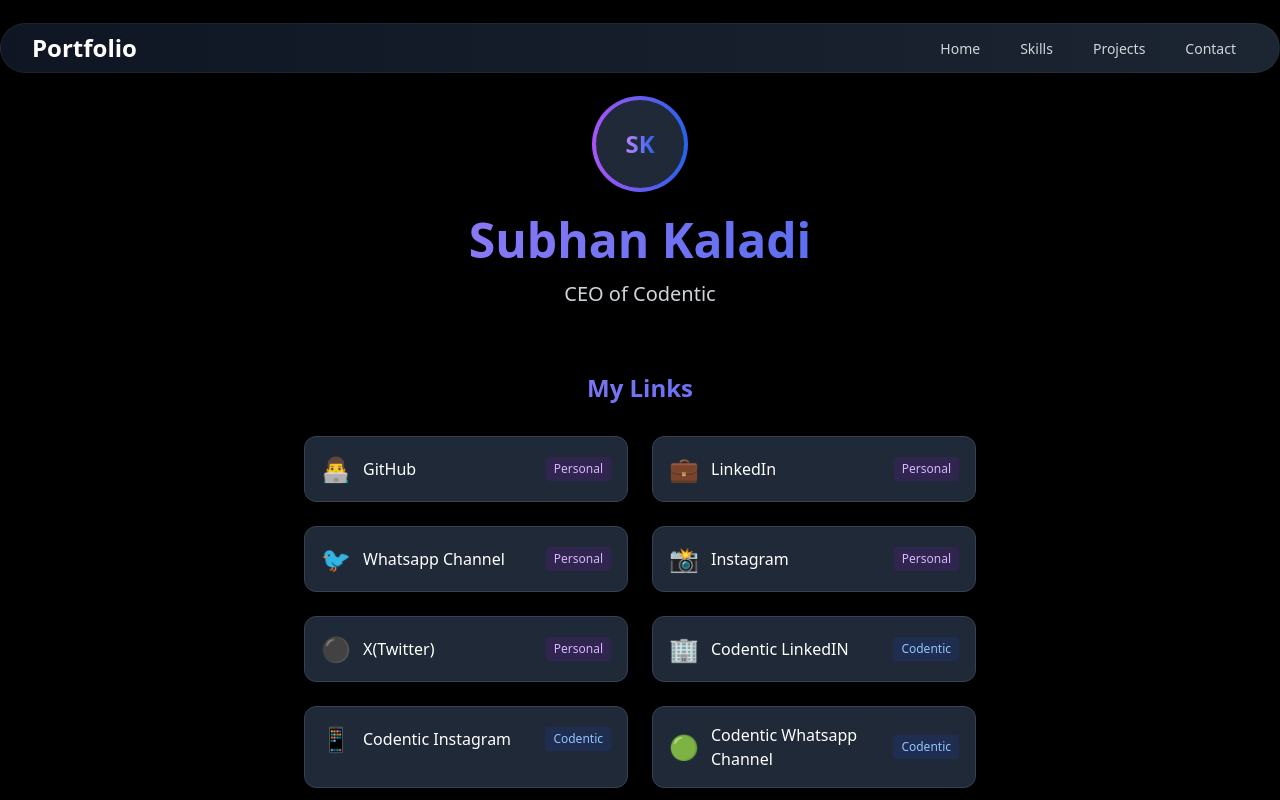
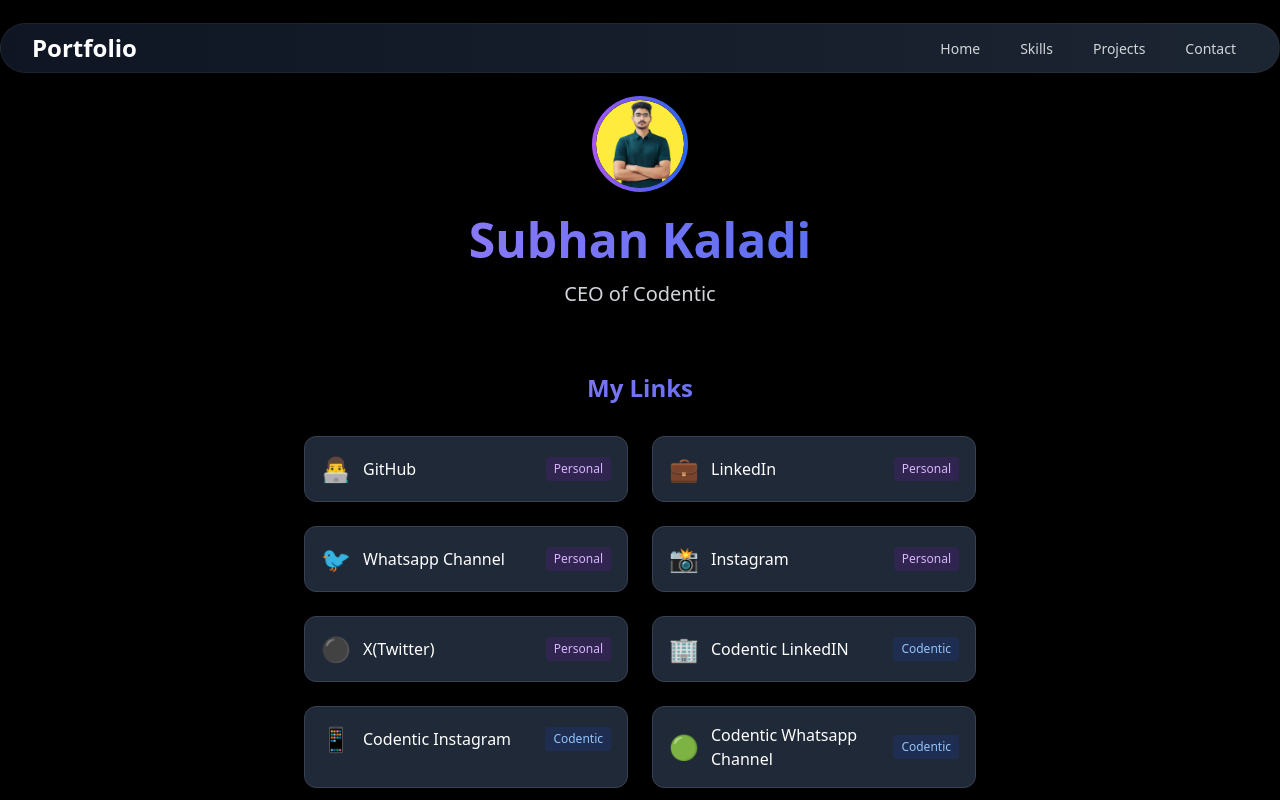
Before and after one commit to subhankaladi/PERSONALxPORTFOLIO, a Next.js app: page /links in a window 1280 px wide. Shown: the top 800 px of the page. Built offline with nearby package versions, Linux system fonts and the light colour scheme.

Commit message:
Update page.tsx

```diff
--- a/app/links/page.tsx
+++ b/app/links/page.tsx
@@ -122,6 +122,7 @@
 
 import { useState, useEffect } from 'react';
 import Head from 'next/head';
+import Image from 'next/image';
 
 interface LinkItem {
   id: number;
@@ -175,12 +176,24 @@
         {/* Header Section */}
         <div className={`text-center mb-16 transition-all duration-700 ${isVisible ? 'opacity-100 translate-y-0' : 'opacity-0 translate-y-8'}`}>
           <div className="mb-6">
-            <div className="w-24 h-24 mx-auto rounded-full bg-gradient-to-r from-purple-500 to-blue-600 p-1">
+            {/* <div className="w-24 h-24 mx-auto rounded-full bg-gradient-to-r from-purple-500 to-blue-600 p-1">
               <div className="w-full h-full rounded-full bg-gray-800 flex items-center justify-center">
                 <span className="text-2xl font-bold bg-clip-text text-transparent bg-gradient-to-r from-purple-400 to-blue-600">SK</span>
               </div>
+            </div> */}
+            <div className="w-24 h-24 mx-auto rounded-full bg-gradient-to-r from-purple-500 to-blue-600 p-1">
+              <div className="w-full h-full rounded-full bg-gray-800 overflow-hidden">
+                <Image
+                  src="/subhan.png"   // yahan apni image ka path dalna
+                  alt="Profile"
+                  className="w-full h-full object-cover rounded-full"
+                  height={1000}
+                  width={1000}
+                />
+              </div>
             </div>
           </div>
+
           <h1 className="text-4xl md:text-5xl font-bold bg-clip-text text-transparent bg-gradient-to-r from-purple-400 to-blue-600 mb-4">
             Subhan Kaladi
           </h1>
```
